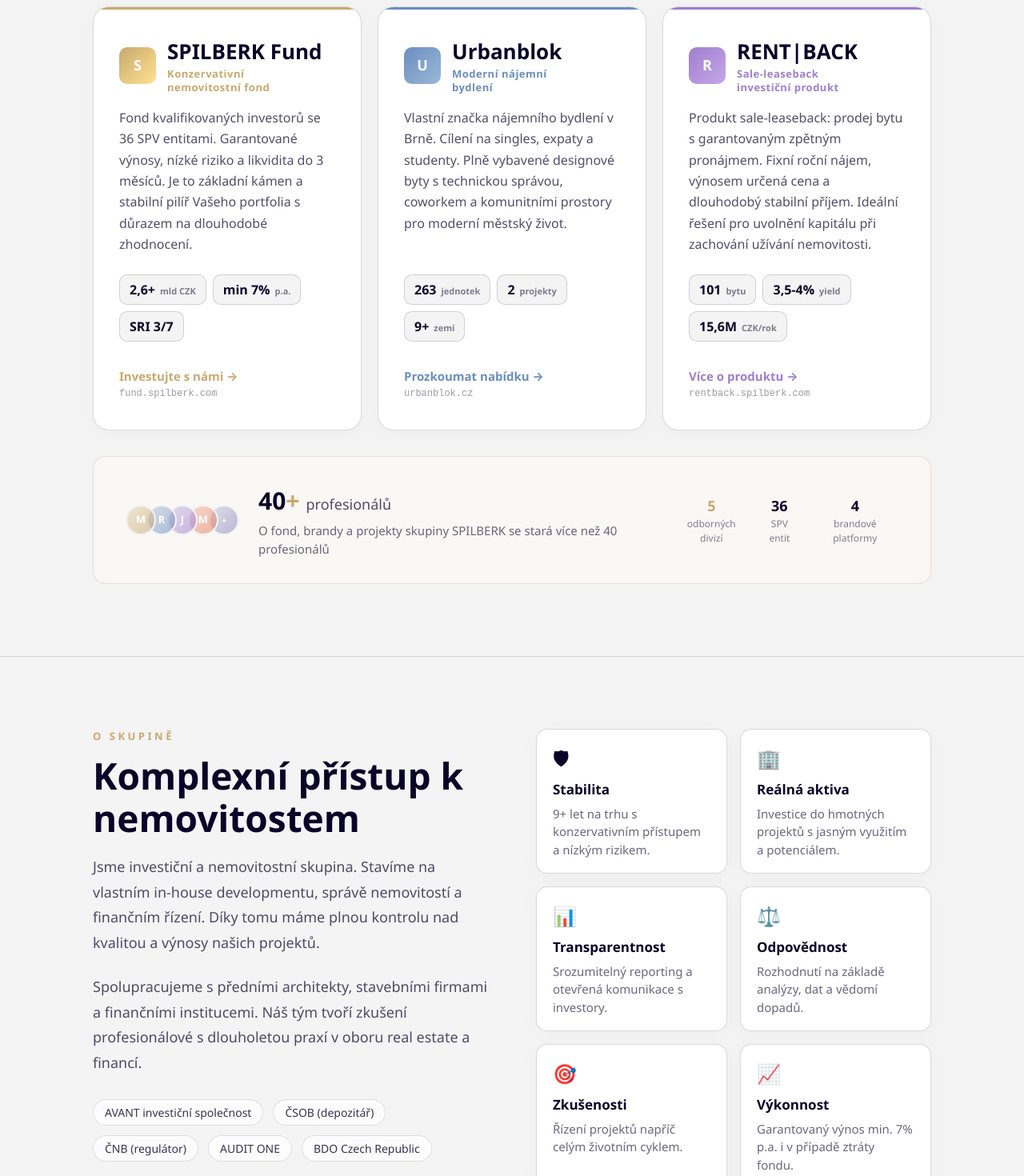
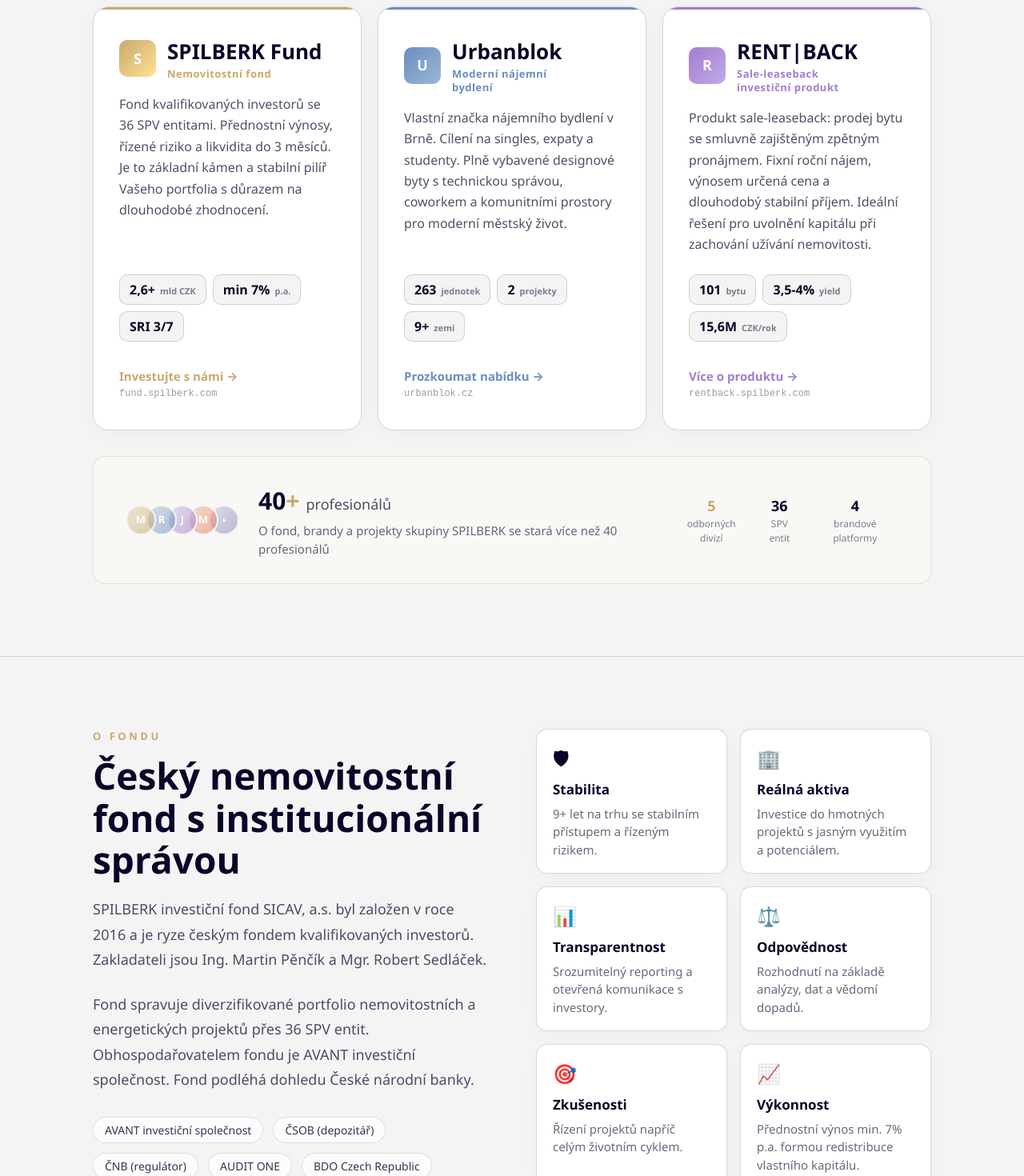
Before and after one commit to spilberkweb/spilberk-group, a Next.js app: page / in a window 1280 px wide. Shown: the part 1100-2570 px from the top of the page at 80% size. Built offline with nearby package versions, Linux system fonts and the light colour scheme.

Commit message:
feat: Update home page translations to reflect fund-centric messaging and refine financial terminology.

```diff
--- a/components/home/translations.ts
+++ b/components/home/translations.ts
@@ -3,7 +3,7 @@
 export const translations = {
   CZ: {
     nav: {
-      about: "O skupině",
+      about: "O fondu",
       ecosystem: "Ekosystém",
       projects: "Projekty",
       contact: "Kontakt",
@@ -22,8 +22,8 @@
       assets: "majetek pod správou",
       built: "postavených bytů",
       spv: "entit ve struktuře",
-      yield: "garantovaný výnos",
-      risk: "nízké riziko fondu",
+      yield: "přednostní výnos",
+      risk: "řízené riziko fondu",
       pro: "profesionálů v týmu"
     },
     ecosystem: {
@@ -37,21 +37,23 @@
       plats: "brandové platformy"
     },
     about: {
-      label: "O skupině",
-      title: "Komplexní přístup k nemovitostem",
-      desc1: "Jsme investiční a nemovitostní skupina. Stavíme na vlastním in-house developmentu, správě nemovitostí a finančním řízení. Díky tomu máme plnou kontrolu nad kvalitou a výnosy našich projektů.",
-      desc2: "Spolupracujeme s předními architekty, stavebními firmami a finančními institucemi. Náš tým tvoří zkušení profesionálové s dlouholetou praxí v oboru real estate a financí.",
+      label: "O fondu",
+      title: "Český nemovitostní fond s institucionální správou",
+      desc1: "SPILBERK investiční fond SICAV, a.s. byl založen v roce 2016 a je ryze českým fondem kvalifikovaných investorů. Zakladateli jsou Ing. Martin Pěnčík a Mgr. Robert Sedláček.",
+      desc2: "Fond spravuje diverzifikované portfolio nemovitostních a energetických projektů přes 36 SPV entit. Obhospodařovatelem fondu je AVANT investiční společnost. Fond podléhá dohledu České národní banky.",
       partners: "Naši partneři",
       partner1: "AVANT investiční společnost",
       partner2: "ČSOB (depozitář)",
       partner3: "ČNB (regulátor)",
+      partner4: "AUDIT ONE",
+      partner5: "BDO Czech Republic",
       features: [
-        { t: "Stabilita", d: "9+ let na trhu s konzervativním přístupem a nízkým rizikem." },
+        { t: "Stabilita", d: "9+ let na trhu se stabilním přístupem a řízeným rizikem." },
         { t: "Reálná aktiva", d: "Investice do hmotných projektů s jasným využitím a potenciálem." },
         { t: "Transparentnost", d: "Srozumitelný reporting a otevřená komunikace s investory." },
         { t: "Odpovědnost", d: "Rozhodnutí na základě analýzy, dat a vědomí dopadů." },
         { t: "Zkušenosti", d: "Řízení projektů napříč celým životním cyklem." },
-        { t: "Výkonnost", d: "Garantovaný výnos min. 7% p.a. i v případě ztráty fondu." },
+        { t: "Výkonnost", d: "Přednostní výnos min. 7% p.a. formou redistribuce vlastního kapitálu." },
       ]
     },
     params: {
@@ -83,8 +85,8 @@
     },
     brands: {
       fund: {
-        tagline: "Konzervativní nemovitostní fond",
-        desc: "Fond kvalifikovaných investorů se 36 SPV entitami. Garantované výnosy, nízké riziko a likvidita do 3 měsíců. Je to základní kámen a stabilní pilíř Vašeho portfolia s důrazem na dlouhodobé zhodnocení.",
+        tagline: "Nemovitostní fond",
+        desc: "Fond kvalifikovaných investorů se 36 SPV entitami. Přednostní výnosy, řízené riziko a likvidita do 3 měsíců. Je to základní kámen a stabilní pilíř Vašeho portfolia s důrazem na dlouhodobé zhodnocení.",
         cta: "Investujte s námi"
       },
       urban: {
@@ -94,14 +96,14 @@
       },
       rent: {
         tagline: "Sale-leaseback investiční produkt",
-        desc: "Produkt sale-leaseback: prodej bytu s garantovaným zpětným pronájmem. Fixní roční nájem, výnosem určená cena a dlouhodobý stabilní příjem. Ideální řešení pro uvolnění kapitálu při zachování užívání nemovitosti.",
+        desc: "Produkt sale-leaseback: prodej bytu se smluvně zajištěným zpětným pronájmem. Fixní roční nájem, výnosem určená cena a dlouhodobý stabilní příjem. Ideální řešení pro uvolnění kapitálu při zachování užívání nemovitosti.",
         cta: "Více o produktu"
       }
     }
   },
   EN: {
     nav: {
-      about: "About Group",
+      about: "About Fund",
       ecosystem: "Ecosystem",
       projects: "Projects",
       contact: "Contact",
@@ -120,8 +122,8 @@
       assets: "assets under management",
       built: "apartments built",
       spv: "entities in structure",
-      yield: "guaranteed yield",
-      risk: "low fund risk",
+      yield: "priority yield",
+      risk: "managed fund risk",
       pro: "professionals in team"
     },
     ecosystem: {
@@ -135,21 +137,23 @@
       plats: "brand platforms"
     },
     about: {
-      label: "About Group",
-      title: "Comprehensive approach to real estate",
-      desc1: "We are an investment and real estate group. We build on our own in-house development, property management, and financial management. Thanks to this, we have full control over the quality and returns of our projects.",
-      desc2: "We collaborate with leading architects, construction companies, and financial institutions. Our team consists of experienced professionals with many years of practice in real estate and finance.",
+      label: "About Fund",
+      title: "Czech real estate fund with institutional management",
+      desc1: "SPILBERK investment fund SICAV, a.s. was established in 2016 and is a purely Czech fund for qualified investors. The founders are Ing. Martin Pěnčík and Mgr. Robert Sedláček.",
+      desc2: "The fund manages a diversified portfolio of real estate and energy projects through 36 SPV entities. The investment manager of the fund is AVANT investment company. The fund is subject to the supervision of the Czech National Bank.",
       partners: "Our partners",
       partner1: "AVANT investment company",
       partner2: "ČSOB (depository)",
       partner3: "ČNB (regulator)",
+      partner4: "AUDIT ONE",
+      partner5: "BDO Czech Republic",
       features: [
-        { t: "Stability", d: "9+ years on the market with a conservative approach and low risk." },
+        { t: "Stability", d: "9+ years on the market with a stable approach and managed risk." },
         { t: "Real Assets", d: "Investments in tangible projects with clear use and potential." },
         { t: "Transparency", d: "Clear reporting and open communication with investors." },
         { t: "Responsibility", d: "Decisions based on analysis, data, and awareness of impacts." },
         { t: "Experience", d: "Project management across the entire life cycle." },
-        { t: "Performance", d: "Guaranteed yield min. 7% p.a. even in case of fund loss." },
+        { t: "Performance", d: "Priority yield min. 7% p.a. via equity redistribution." },
       ]
     },
     params: {
@@ -181,8 +185,8 @@
     },
     brands: {
       fund: {
-        tagline: "Conservative real estate fund",
-        desc: "Fund of qualified investors with 36 SPV entities. Guaranteed returns, low risk, liquidity up to 3 months. The cornerstone of your portfolio.",
+        tagline: "Real estate fund",
+        desc: "Fund of qualified investors with 36 SPV entities. Priority returns, managed risk, liquidity up to 3 months. The cornerstone of your portfolio.",
         cta: "Invest with us"
       },
       urban: {
@@ -192,14 +196,14 @@
       },
       rent: {
         tagline: "Sale-leaseback investment product",
-        desc: "Sale-leaseback product: sale of an apartment with guaranteed leaseback. Fixed annual rent, yield-determined price, long-term stable income.",
+        desc: "Sale-leaseback product: sale of an apartment with contractually secured leaseback. Fixed annual rent, yield-determined price, long-term stable income.",
         cta: "More about the product"
       }
     }
   },
   IT: {
     nav: {
-      about: "Sul Gruppo",
+      about: "Sul Fondo",
       ecosystem: "Ecosistema",
       projects: "Progetti",
       contact: "Contatto",
@@ -218,8 +222,8 @@
       assets: "patrimonio in gestione",
       built: "appartamenti costruiti",
       spv: "entità nella struttura",
-      yield: "rendimento garantito",
-      risk: "basso rischio del fondo",
+      yield: "rendimento prioritario",
+      risk: "rischio gestito del fondo",
       pro: "professionisti nel team"
     },
     ecosystem: {
@@ -233,21 +237,23 @@
       plats: "piattaforme di marchi"
     },
     about: {
-      label: "Sul Gruppo",
-      title: "Approccio completo agli immobili",
-      desc1: "Siamo un gruppo di investimenti e immobiliare. Costruiamo sul nostro sviluppo in-house, gestione immobiliare e gestione finanziaria. Grazie a questo abbiamo il pieno controllo sulla qualità e sui rendimenti dei nostri progetti.",
-      desc2: "Collaboriamo con architetti leader, imprese di costruzione e istituzioni finanziarie. Il nostro team è composto da professionisti esperti con molti anni di pratica nel settore immobiliare e finanziario.",
+      label: "Sul Fondo",
+      title: "Fondo immobiliare ceco con gestione istituzionale",
+      desc1: "Il fondo di investimento SPILBERK SICAV, a.s. è stato fondato nel 2016 ed è un fondo puramente ceco per investitori qualificati. I fondatori sono Ing. Martin Pěnčík e Mgr. Robert Sedláček.",
+      desc2: "Il fondo gestisce un portafoglio diversificato di progetti immobiliari ed energetici attraverso 36 entità SPV. Il gestore del fondo è AVANT società di investimento. Il fondo è soggetto alla vigilanza della Banca Nazionale Ceca.",
       partners: "I nostri partner",
       partner1: "AVANT società di investimento",
       partner2: "ČSOB (depositario)",
       partner3: "ČNB (regolatore)",
+      partner4: "AUDIT ONE",
+      partner5: "BDO Czech Republic",
       features: [
-        { t: "Stabilità", d: "Oltre 9 anni sul mercato con un approccio conservativo e basso rischio." },
+        { t: "Stabilità", d: "Oltre 9 anni sul mercato con un approccio stabile e rischio gestito." },
         { t: "Asset Reali", d: "Investimenti in progetti tangibili con uso e potenziale chiari." },
         { t: "Trasparenza", d: "Reporting chiaro e comunicazione aperta con gli investitori." },
         { t: "Responsabilità", d: "Decisioni basate su analisi, dati e consapevolezza degli impatti." },
         { t: "Esperienza", d: "Gestione dei progetti durante l'intero ciclo di vita." },
-        { t: "Performance", d: "Rendimento garantito min. 7% p.a. anche in caso di perdita del fondo." },
+        { t: "Performance", d: "Rendimento prioritario min. 7% p.a. via ridistribuzione del capitale." },
       ]
     },
     params: {
@@ -279,8 +285,8 @@
     },
     brands: {
       fund: {
-        tagline: "Fondo immobiliare conservativo",
-        desc: "Fondo di investitori qualificati con 36 entità SPV. Rendimenti garantiti, basso rischio, liquidità fino a 3 mesi. La pietra angolare del tuo portafoglio.",
+        tagline: "Fondo immobiliare",
+        desc: "Fondo di investitori qualificati con 36 entità SPV. Rendimenti prioritari, rischio gestito, liquidità fino a 3 mesi. La pietra angolare del tuo portafoglio.",
         cta: "Investi con noi"
       },
       urban: {
@@ -290,7 +296,7 @@
       },
       rent: {
         tagline: "Prodotto di investimento sale-leaseback",
-        desc: "Prodotto sale-leaseback: vendita di un appartamento con leaseback garantito. Affitto annuale fisso, prezzo determinato dal rendimento, reddito stabile a lungo termine.",
+        desc: "Prodotto sale-leaseback: vendita di un appartamento con leaseback assicurato da contratto. Affitto annuale fisso, prezzo determinato dal rendimento, reddito stabile a lungo termine.",
         cta: "Scopri di più"
       }
     }
```
Also changed, not shown: components/home/Footer.tsx (+22 -1 lines).
